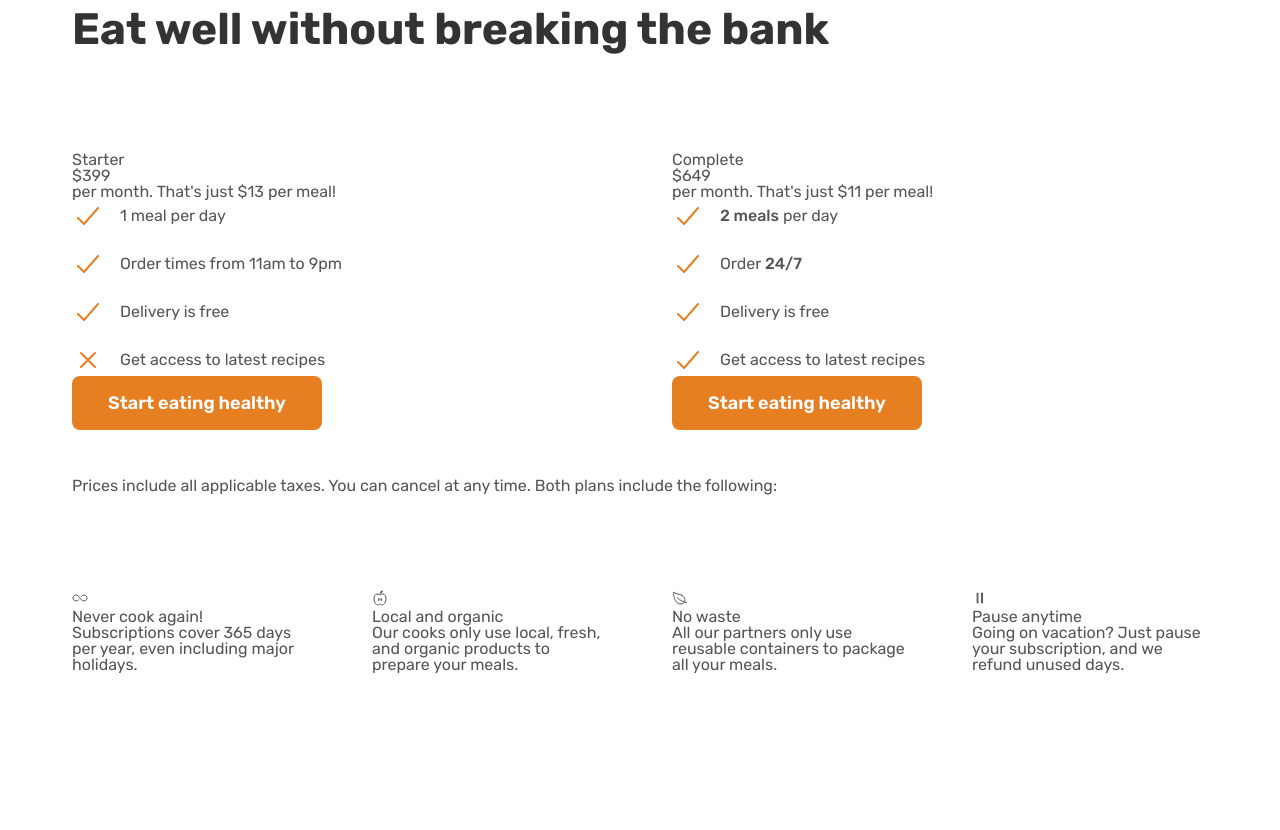
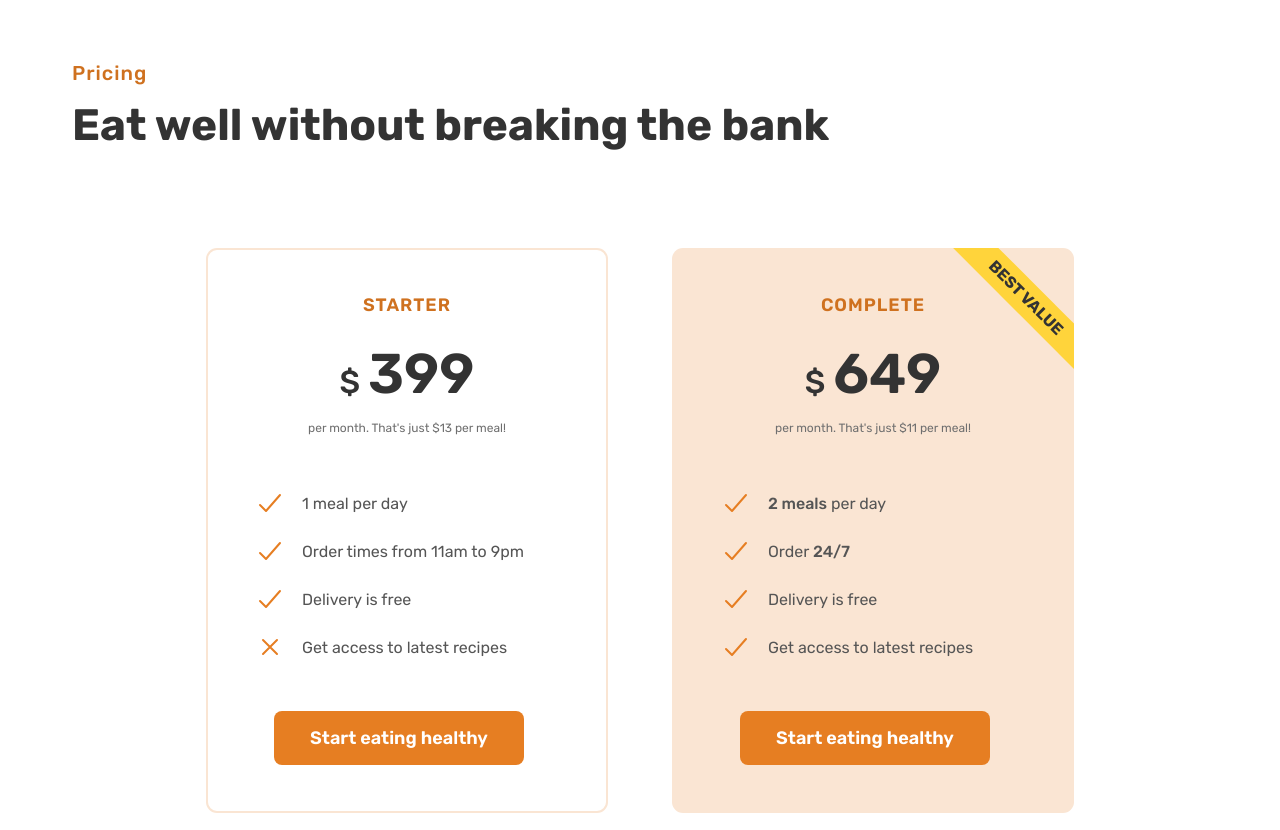
Before and after one commit to ABrozovic/Omnifood, a plain HTML site: page index.html in a window 1280 px wide. Shown: the part 4510-5340 px from the top of the page. Before the commit the page ends 5183 px from the top, so only its background shows below. Drawn offline with nearby package versions, Linux system fonts and the light colour scheme; some packages are replaced by stand-ins of ours; a script that the page names is missing.

Commit message:
Add the Pricing section styles to the style.css

```diff
--- a/css/style.css
+++ b/css/style.css
@@ -320,3 +320,94 @@
 .gallery__img:active {
     transform: scale(1.05);
 }
+/*****************************/
+/* Pricing SECTION */
+/*****************************/
+.section-pricing {
+    padding: 6em 0;
+}
+.pricing-plan {
+    border-radius: 11px;
+    padding: 3em;
+    width: 75%;
+    overflow: hidden;
+}
+.pricing-plan--starter {
+    justify-self: end;
+    box-shadow: inset 0 0 0 2px var(--color-secondary-dark);
+}
+.pricing-plan--complete {
+    background-color: var(--color-secondary-dark);
+    position: relative;
+}
+.pricing-plan--complete::after {
+    content: "Best Value";
+    text-transform: uppercase;
+    color: var(--color-grey-1);
+    font-size: var(--font-size-M);
+    font-weight: var(--font-weight-bold);
+    position: absolute;
+    top: 6%;
+    right: -12%;
+    background-color: var(--color-tag-3);
+    padding: 0.5em 3em;
+    transform: rotate(45deg);
+}
+.pricing-plan__header {
+    text-align: center;
+    margin-bottom: 3rem;
+}
+.pricing-plan__name {
+    color: var(--color-primary-dark);
+    font-weight: var(--font-weight-semibold);
+    font-size: var(--font-size-L);
+    text-transform: uppercase;
+    letter-spacing: 1px;
+    margin-bottom: 2rem;
+}
+.pricing-plan__price {
+    font-size: 3.5rem;
+    font-weight: var(--font-weight-semibold);
+    color: var(--color-grey-1);
+    margin-bottom: 1rem;
+}
+.pricing-plan__price span {
+    font-size: 2rem;
+    font-weight: var(--font-weight-medium);
+    margin-right: 0.5rem;
+}
+.pricing-plan__text {
+    font-size: var(--font-size-S);
+    color: var(--color-grey-3);
+    line-height: 1.8;
+}
+.pricing-plan__sign-up {
+    text-align: center;
+    margin-top: 3rem;
+}
+.pricing-plan__details {
+    font-size: var(--font-size-M);
+    line-height: 1.6;
+    color: var(--color-grey-3);
+    text-align: center;
+}
+.feature__icon {
+    color: var(--color-primary-dark);
+    height: 2rem;
+    width: 2rem;
+    background-color: var(--color-secondary-dark);
+    margin-bottom: 2rem;
+    padding: 1rem;
+    border-radius: 50%;
+}
+
+.feature__title {
+    font-size: var(--font-size-XXL);
+    color: var(--color-grey-1);
+    font-weight: var(--font-weight-bold);
+    margin-bottom: 1rem;
+}
+.feature__text {
+    font-size: var(--font-size-L);
+    line-height: 1.125rem;
+}
```
